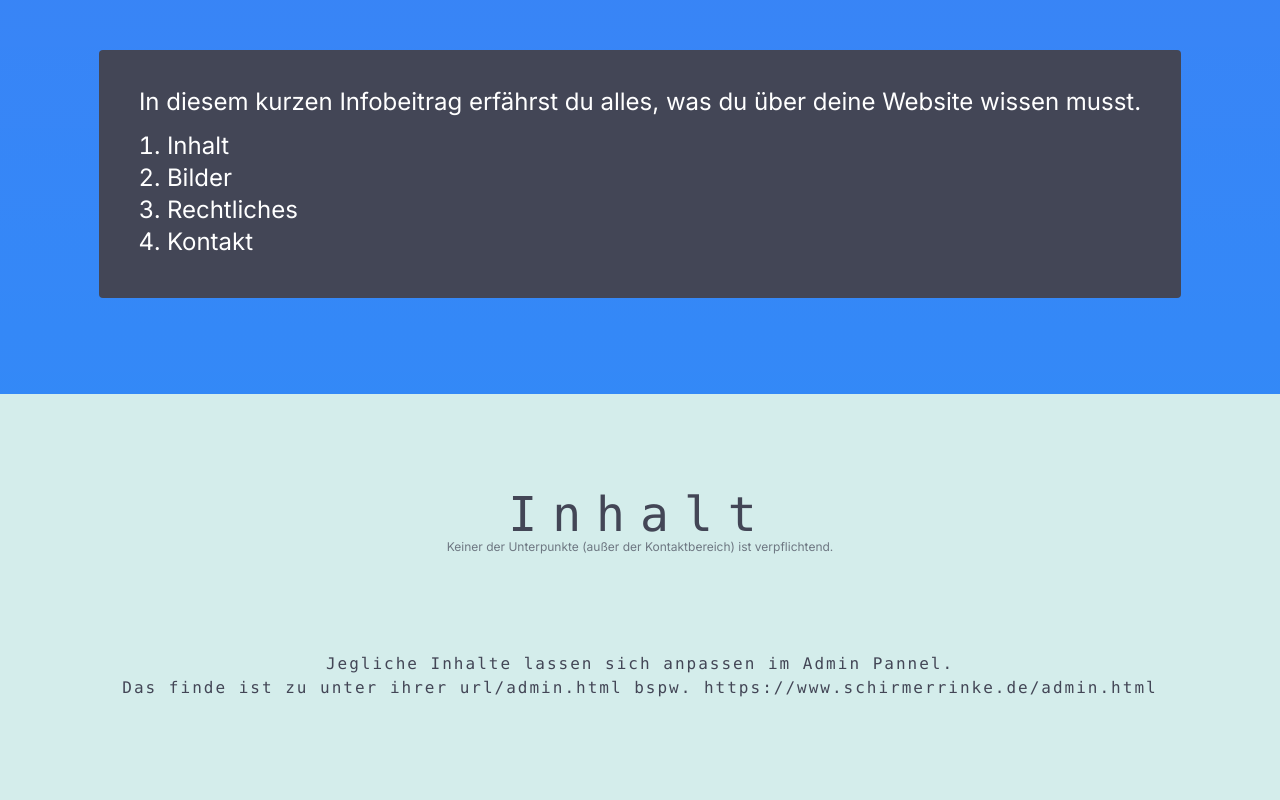
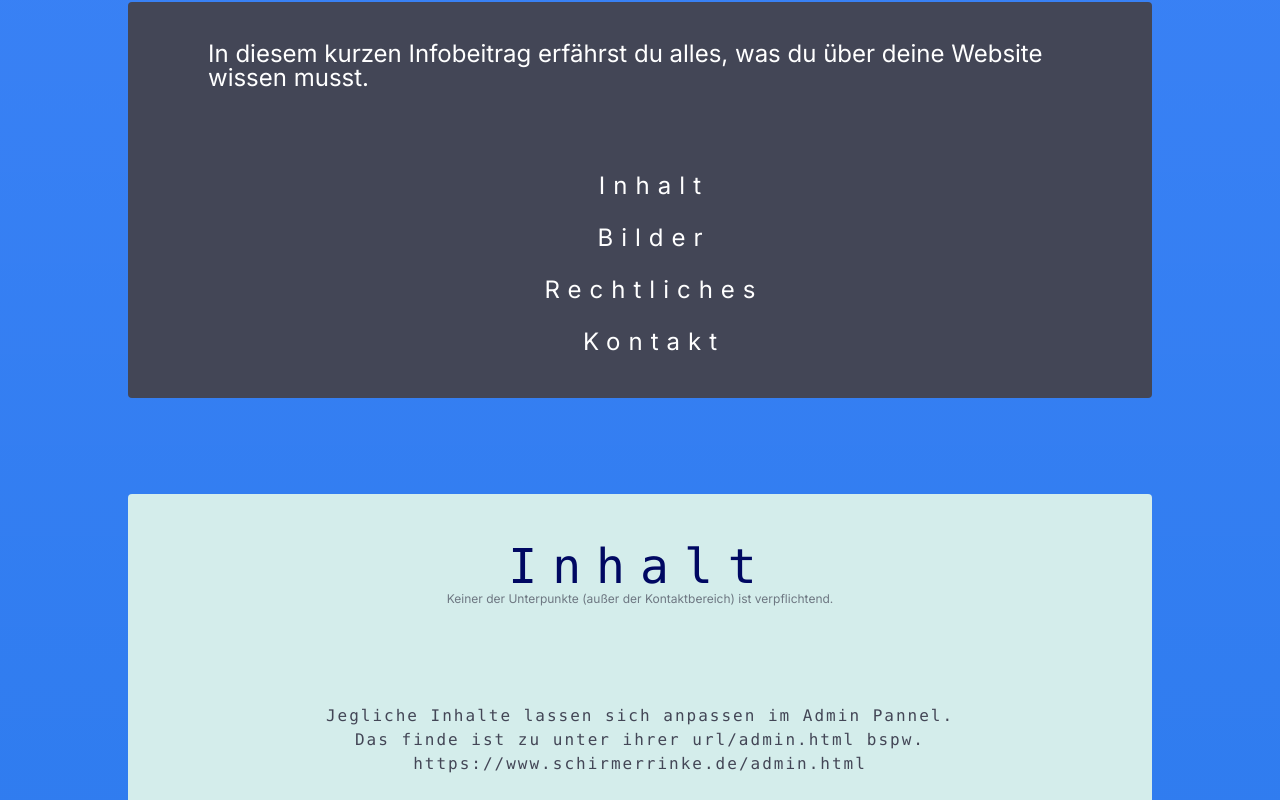
Before and after one commit to ProjectEic/info-website-custom-website-creater, a Next.js app in the folder info-website/: page / in a window 1280 px wide. Shown: the part 238-1038 px from the top of the page. Built offline with nearby package versions, Linux system fonts and the light colour scheme.

Commit message:
update design; init Kontakt
bug fixes
init new pictures
update layout
update colors

Co-Authored-By: Jakob Rinke <61539310+JakobRinke@users.noreply.github.com>

```diff
--- a/info-website/app/content/bilder.tsx
+++ b/info-website/app/content/bilder.tsx
@@ -3,11 +3,11 @@ import Image from "next/image";
 
 export default function Bilder() {
     return (
-        <section id="Bilder" className="text-[#434656] w-screen flex items-center flex-col h-[175vh] gap-24 p-24 text-[#d4edeb]">
+        <section id="Bilder" className="w-[80vw] text-[#434656] flex items-center flex-col h-[165vh] gap-24 px-24 py-12 text-[#d4edeb] bg-[#002482]">
             <div>
-                <h3 className="font-mono text-5xl text-center tracking-[15px]">Bilder</h3>
+                <h3 className="font-mono text-5xl text-center tracking-[15px] text-white">Bilder</h3>
             </div>
-            <p className="tracking-[2px] text-start font-mono font-medium">
+            <p className="tracking-[2px] text-start font-mono font-medium opacity-90">
                 Alle Fotos außer das Hauptfoto auf der Startseite sind austauschbar. Wenn Sie wollen, dass das Foto auf der Startseite ausgetauscht wird, müssen Sie uns kontaktieren.
                 Ansonsten können Sie die Fotos im Admin Panel austauschen. Das finden Sie unter ihrer url/admin.html bspw. https://www.schirmerrinke.de/admin.html.
             </p>
@@ -26,7 +26,7 @@ export default function Bilder() {
                     Am besten wären Bilder mit einem Format von 4:4. Aber alle Formate funktioniren gut, da sich die Galerie dynamisch anpassen kann. Jedoch ist es zu empfehelen das alle Bilder ungefähr gleichgroß sind.
                 </li>
             </ol>
-            <Image className="filter brightness-100" src={AspectRatio} alt={"info Bilder über Bilderformat"}/>
+            <Image className="filter brightness-100 bg-white rounded" src={AspectRatio} alt={"info Bilder über Bilderformat"}/>
             {/* Image isn't perfect might need some changes */}
         </section>
     );
--- a/info-website/app/content/inhalt.tsx
+++ b/info-website/app/content/inhalt.tsx
@@ -1,8 +1,8 @@
 export default function Inhalt() {
 return (
-    <section id="Inhalt" className="text-[#434656] w-screen flex items-center flex-col bg-[#d4edeb] h-[110vh] gap-24 p-24">
+    <section id="Inhalt" className="w-[80vw] text-[#434656] flex items-center flex-col bg-[#d4edeb] h-[120vh] gap-24 px-24 py-12">
         <div>
-            <h3 className="font-mono text-5xl text-center tracking-[15px]">Inhalt</h3>
+            <h3 className="font-mono text-5xl text-center tracking-[15px] text-[#000862]">Inhalt</h3>
             <p className="text-[12px] opacity-70">Keiner der Unterpunkte (außer der Kontaktbereich) ist verpflichtend.</p>
         </div>
         <p className="tracking-[2px] text-center font-mono font-medium">
@@ -20,7 +20,7 @@ return (
                 <p className="text-2xl underline">Dienstleistungen:</p>
                 <ol className="pl-4">
                     <li className="mb-2"><span className="font-semibold">Überschrift: </span>Name der Dienstleistung</li>
-                    <li className="mb-2"><span className="font-semibold">Beschreibung: </span>Beschreibung der Dienstleistung: Was bietet man an? Was kostet es? Wie lange dauert es? Hier können sowohl kurze Sätze stehen als auch lange. Wichtig ist es, dass die ersten 3-4 Sätze sehr aussagekräftig sind, denn der Rest wird erst in der <abbr title="Ein überlagerndes Fenster, das zusätzliche Informationen anzeigt">Lightbox</abbr> angezeigt.</li>
+                    <li className="mb-2"><span className="font-semibold">Beschreibung: </span>Beschreibung der Dienstleistung: Was bietet man an? Was kostet es? Wie lange dauert es?<br/> Hier können sowohl kurze Sätze stehen als auch lange. Wichtig ist es, dass die ersten 3-4 Sätze sehr aussagekräftig sind, denn der Rest wird erst in der <abbr title="Ein überlagerndes Fenster, das zusätzliche Informationen anzeigt">Lightbox</abbr> angezeigt.</li>
                 </ol>
             </li>
             <li className="mb-4 text-lg">
--- a/info-website/app/content/kontakt.tsx
+++ b/info-website/app/content/kontakt.tsx
@@ -1,9 +1,34 @@
+import Image from 'next/image';
+import info_footer_section from "../images/info_footer_section.png";
+import social_media_footer_section from "../images/social_media_footer_section.png";
+
 export default function Kontakt() {
     return (
-        <section id="Kontakt" className="text-[#434656] w-screen flex items-center flex-col h-[110vh] gap-24 p-24">
+        <section id="Kontakt" className="w-[80vw] flex items-center flex-col h-[180vh] gap-24 px-24 py-12 bg-[#002482] text-[#d4edeb]">
             <div>
-                <h3 className="font-mono text-5xl text-center tracking-[15px]">Kontakt</h3>
-
+                <h3 className="font-mono text-5xl text-center tracking-[15px] text-white">Kontakt</h3>
+                <ol className="pl-4 flex flex-col gap-12 w-full">
+                    <li className="mb-4 text-lg">
+                    <p className="text-2xl underline">Infos im Footer:</p>
+                    <ol className="">
+                        <li className="mb-2">
+                            <Image className="w-[100%] my-2 rounded" src={info_footer_section} alt="Infos tab im Footer ihrer Website" />
+                            Hier besteht die Möglichtkeit Kontaktdaten einzutragen. Wenn man das keywort Telefon oder Email benutzt wird automisch eine Verlinkung erstellt. <br/>
+                            Sie können hier auch andere Informationen eintragen, wie z.B. Öffnungszeiten oder Adresse. Sie haben auch die Möglichkeit ganz wichtige Infos gleich am Anfang anzuzeigen unter ihrem Firmen Namen. <br/>
+            	        </li>
+                    </ol>
+                    </li>
+                    <li className="mb-4 text-lg">
+                    <p className="text-2xl underline">Social Media:</p>
+                    <ol className="">
+                        <li className="mb-2">
+                            <Image className="w-[100%] my-2 rounded" src={social_media_footer_section} alt="Social Media Bereich im Footer ihrer Website" /><br/>
+                            Hier können Sie ihre Social Media Profile verlinken.
+                            Falls das Social Media ihrer Wahl noch nicht vorhanden ist, können Sie uns kontaktieren und wir fügen es hinzu. <br/>
+                        </li>
+                    </ol>
+                    </li>
+                </ol>
             </div>
         </section>
         );
--- a/info-website/app/content/rechtliches.tsx
+++ b/info-website/app/content/rechtliches.tsx
@@ -24,10 +24,10 @@ export default function Rechtliches() {
   return (
     <section
       id="Rechtliches"
-      className="text-[#434656] w-screen flex items-center flex-col bg-[#d4edeb] h-[max-content] gap-24 p-24"
+      className="w-[80vw] text-[#434656] flex items-center flex-col bg-[#d4edeb] h-[max-content] gap-24 px-24 py-12"
     >
       <div>
-        <h3 className="font-mono text-5xl text-center tracking-[15px]">Rechtliches</h3>
+        <h3 className="font-mono text-5xl text-center tracking-[15px] text-[#000862]">Rechtliches</h3>
       </div>
       <ol className="pl-4 flex flex-col gap-12 w-full">
         <li className="mb-4 text-lg">
--- a/info-website/app/globals.css
+++ b/info-website/app/globals.css
@@ -5,7 +5,7 @@
 :root {
   --foreground-rgb: 255, 255, 255;
   --background-start-rgb: 59, 130, 246;
-  --background-end-rgb: 0, 181, 255;
+  --background-end-rgb: 0, 100, 211;
 
   scroll-behavior: smooth;
 }
@@ -38,3 +38,31 @@ body {
 .mainHeadline{
   -webkit-text-stroke: 2px #434656;
 }
+
+body section {
+  border-radius: 0.25rem;;
+}
+
+.landingOL a {
+  text-decoration: none;
+  position: relative;
+  display: inline-block;
+}
+
+.landingOL a::after {
+  content: '';
+  position: absolute;
+  width: 100%;
+  transform: scaleX(0);
+  height: 2px;
+  bottom: -2px;
+  left: 0;
+  background-color: rgba(255, 255, 255, 0.75);
+  transform-origin: bottom right;
+  transition: transform 0.3s ease-out;
+}
+
+.landingOL a:hover::after {
+  transform: scaleX(1);
+  transform-origin: bottom left;
+}
--- a/info-website/app/page.tsx
+++ b/info-website/app/page.tsx
@@ -1,27 +1,64 @@
+"use client";
+import { useState, useEffect } from 'react';
 import Bilder from './content/bilder';
 import Inhalt from './content/inhalt';
 import Kontakt from './content/kontakt';
 import Rechtliches from './content/rechtliches';
 
 export default function Home() {
+  const [showButton, setShowButton] = useState(false);
+
+  useEffect(() => {
+    const handleScroll = () => {
+      if (window.scrollY > 600) {
+        setShowButton(true);
+      } else {
+        setShowButton(false);
+      }
+    };
+
+    window.addEventListener('scroll', handleScroll);
+    return () => {
+      window.removeEventListener('scroll', handleScroll);
+    };
+  }, []);
+
+  const scrollToTop = () => {
+    window.scrollTo({
+      top: 0,
+      behavior: 'smooth',
+    });
+  };
+
   return (
-    <main className="flex min-h-screen flex-col items-center justify-between p-24 gap-24">
+    <main className="flex min-h-screen flex-col items-center justify-between px-24 py-12 gap-24">
       <h2 className="mainHeadline text-5xl tracking-[10px] font-semibold font-mono text-[#ff77b8]">SchirmerRinke Software Info-Radgeber</h2>
 
-      <div className="flex flex-col gap-4 bg-[#434656] p-10 rounded">
+      <div className="flex flex-col gap-20 bg-[#434656] py-10 px-20 rounded w-[80vw] items-center">
         <p className="text-2xl leading-6">In diesem kurzen Infobeitrag erfährst du alles, was du über deine Website wissen musst.</p>
-        <ol className="list-decimal text-2xl pl-7">
-          <li><a href="#Inhalt">Inhalt</a></li>
-          <li><a href="#Bilder">Bilder</a></li>
-          <li><a href="#Rechtliches">Rechtliches</a></li>
-          <li><a href="#Kontakt">Kontakt</a></li>
-        </ol>
+        <div>
+          <ol className="landingOL text-2xl pl-7 text-center tracking-[8px] flex flex-col gap-5">
+            <li><a href="#Inhalt">Inhalt</a></li>
+            <li><a href="#Bilder">Bilder</a></li>
+            <li><a href="#Rechtliches">Rechtliches</a></li>
+            <li><a href="#Kontakt">Kontakt</a></li>
+          </ol>
+        </div>
       </div>
 
       <Inhalt />
       <Bilder />
       <Rechtliches />
       <Kontakt />
+
+      {showButton && (
+        <button
+          onClick={scrollToTop}
+          className="fixed bottom-10 right-10 bg-[#ff77b8] text-white p-3 rounded-full shadow-lg hover:bg-[#ff55a0] transition duration-300 text-[32px]"
+        >
+          &nbsp;↑&nbsp;
+        </button>
+      )}
     </main>
   );
 }
```
Also changed, not shown: info-website/app/images/info_footer_section.png (added), info-website/app/images/social_media_footer_section.png (added).
